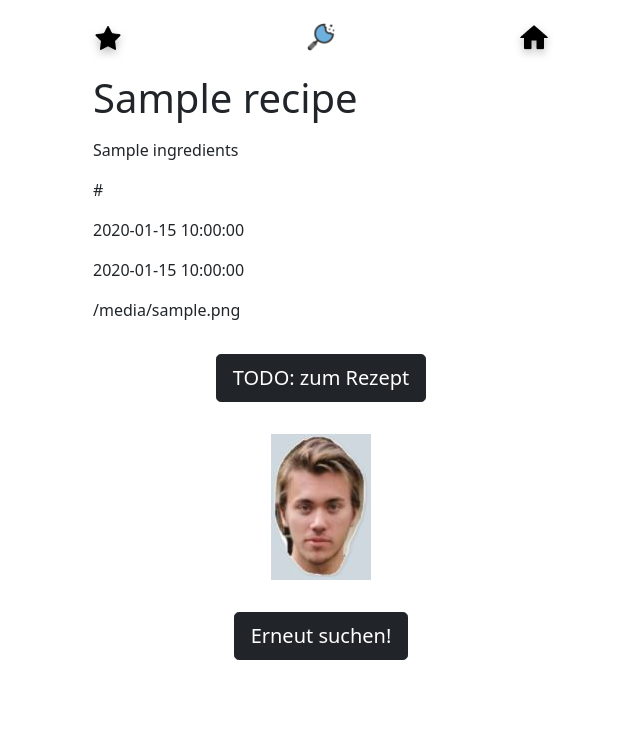
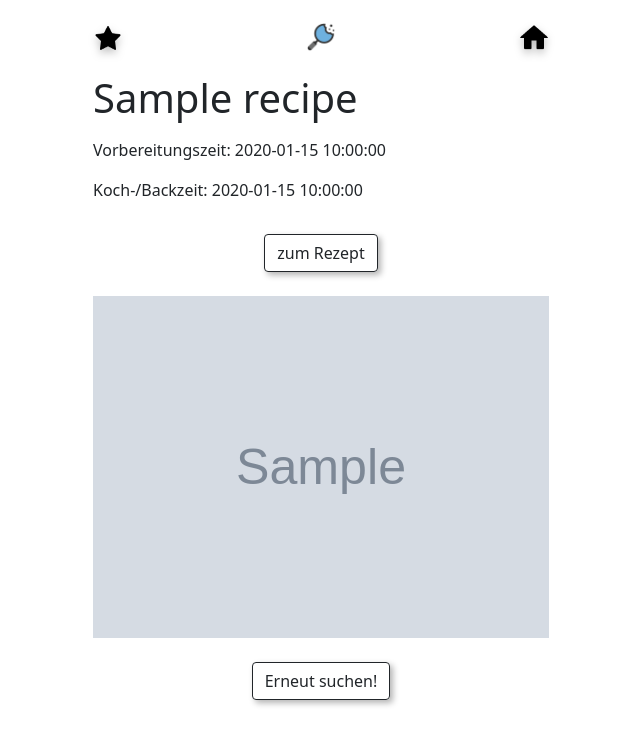
Before and after one commit to DHBW-FN-TIT20/essensfindung, a FastAPI app: template app/templates/recipe/recipe_result.html in a window 1280 px wide. Shown: the top 745 px of the page, without its empty margins (319-959 px from the left). Run offline with FastAPI, Linux system fonts and the light colour scheme; the template is opened without the code that fills it: most values are stand-ins (such as "Sample title", 1, 10 or a date in 2020); grey boxes marked "Sample" are stand-in pictures; parts of the project's set-up code (start-up, migrations or seed data) failed here and were passed over; some libraries are stand-ins or nearby versions.

Commit message:
updated and improved recipe frontend (+ few improvements on restaurant frontend)

```diff
--- a/app/static/js/recipe.js
+++ b/app/static/js/recipe.js
@@ -20,7 +20,7 @@ function reload_page() {
 }
 
 function get_keywords() {
-    return ""
+    return document.getElementById('recipe_filter_keywords').value;
 }
 
 function get_length() {
@@ -44,7 +44,3 @@ function update_length_text(val) {
         document.getElementById('recipe_filter_length_text').value = "Länge irrelevant";
     }
 }
-
-function strToArray(commaSeperatedString) {
-    return commaSeperatedString.split(',');
-}
--- a/app/static/js/restaurant.js
+++ b/app/static/js/restaurant.js
@@ -25,7 +25,6 @@ $('#restaurantFilter').on('hide.bs.modal', function(e) {
 })
 
 function change_restaurant_url() {
-    update_restaurant_modal_on_show();
     var latitude = get_latitude();
     var longitude = get_longitude();
     var zipcode = get_zipcode();
--- a/app/templates/recipe/recipe_filter_modal.html
+++ b/app/templates/recipe/recipe_filter_modal.html
@@ -19,6 +19,12 @@
                     <input class="form-label text-center" id="recipe_filter_length_text" value="" readonly></input>
                 </div>
 
+                <!-- keywords -->
+                <div class="p-2">
+                    <label for="recipe_filter_keywords" class="form-label">Suche nach Stichwort</label><br>
+                    <input class="form-label text-center" id="recipe_filter_keywords" placeholder="z.B. cake, soup, ..." value=""></input>
+                </div>
+
             </div>
             <div class="modal-footer">
                 <button type="button" class="btn btn-primary" data-bs-dismiss="modal">Schließen</button>
--- a/app/templates/recipe/recipe_result.html
+++ b/app/templates/recipe/recipe_result.html
@@ -6,26 +6,23 @@
 </div>
 <div class="row justify-content-center">
     <div class="col-10" style="max-width: 480px;">
-        <p>{{recipe.ingredients}}</p>
-        <p>{{recipe.url}}</p>
-        <p>{{recipe.cookTime}}</p>
-        <p>{{recipe.prepTime}}</p>
-        <p>{{recipe.image}}</p>
+        <p>Vorbereitungszeit: {{prepTime}}</p>
+        <p>Koch-/Backzeit: {{cookTime}}</p>
     </div>
 </div>
 <div class="row justify-content-center">
-    <div class="col-10 m-3 text-center" style="max-width: 480px;">
-        <a href="/main" class="btn btn-lg btn-dark">TODO: zum Rezept</a>
+    <div class="col-10 m-3 text-center" style="max-width: 480px; width: 100%;">
+        <a href="{{recipe.url}}" class="btn btn-outline-dark box-shadow prevent-dark-fill align-items-center justify-content-center flex-column">zum Rezept</a>
     </div>
 </div>
 <div class="row justify-content-center">
-    <div class="col-10 m-3 text-center" style="max-width: 480px;">
-        <img id="recipe-image" index="recipe-image" src="/static/img/glaser.JPG"></img>
+    <div class="col-10 m-2 text-center" style="max-width: 480px;">
+        <img id="recipe-image" index="recipe-image" src="{{recipe.image}}" style="width: 100%;" alt="Kein Bild gefunden."></img>
     </div>
 </div>
 <div class="row justify-content-center">
     <div class="col-10 text-center m-3" style="max-width: 480px;">
-        <a onclick="reload_page()" class="btn btn-dark btn-lg">Erneut suchen!</a>
+        <a onclick="reload_page()" class="btn btn-outline-dark box-shadow prevent-dark-fill">Erneut suchen!</a>
     </div>
 </div>
 <script src="/static/js/recipe.js"></script>
--- a/app/templates/restaurant/restaurant_result.html
+++ b/app/templates/restaurant/restaurant_result.html
@@ -13,7 +13,7 @@
 {% if restaurant.homepage%}
 <div class="row justify-content-center">
     <div class="col-10 m-3 text-center" style="max-width: 480px;">
-        <a href="{{restaurant.homepage}}" class="btn btn-sm btn-outline-dark box-shadow prevent-dark-fill align-items-center justify-content-center flex-column">{{restaurant.homepage}}</a>
+        <a href="{{restaurant.homepage}}" class="btn btn-outline-dark box-shadow prevent-dark-fill align-items-center justify-content-center flex-column">zur Restaurant-Homepage</a>
     </div>
 </div>
 {% endif %}
@@ -27,7 +27,7 @@
 </div>
 <div class="row justify-content-center">
     <div class="col-10 text-center m-3" style="max-width: 480px;">
-        <a onclick="reload_page()" class="btn btn-lg btn-outline-dark box-shadow prevent-dark-fill">Erneut suchen!</a>
+        <a onclick="reload_page()" class="btn btn-outline-dark box-shadow prevent-dark-fill">Erneut suchen!</a>
     </div>
 </div>
 <script src="/static/js/restaurant.js"></script>
```
Also changed, not shown: app/views/recipe.py (+12 -2 lines).
